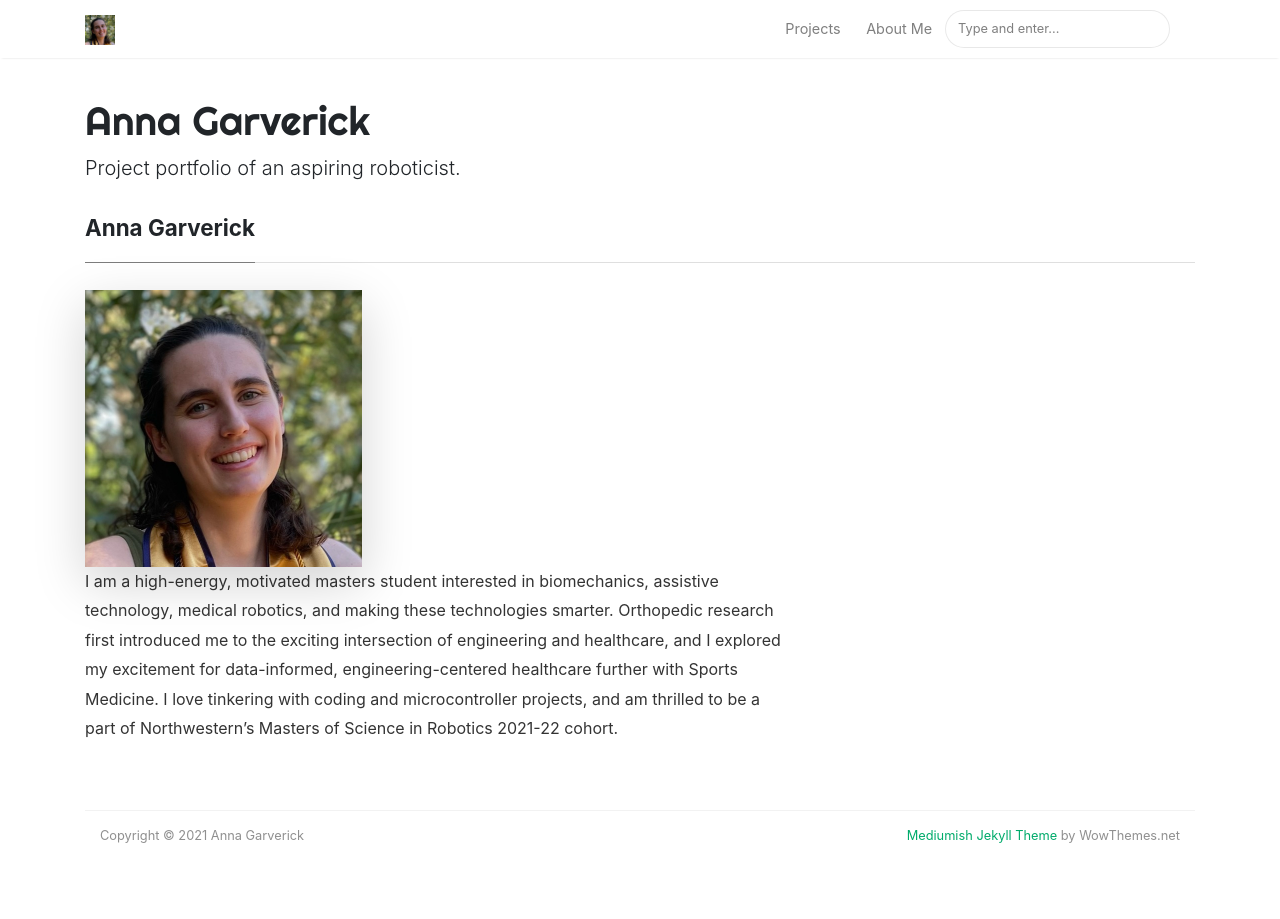
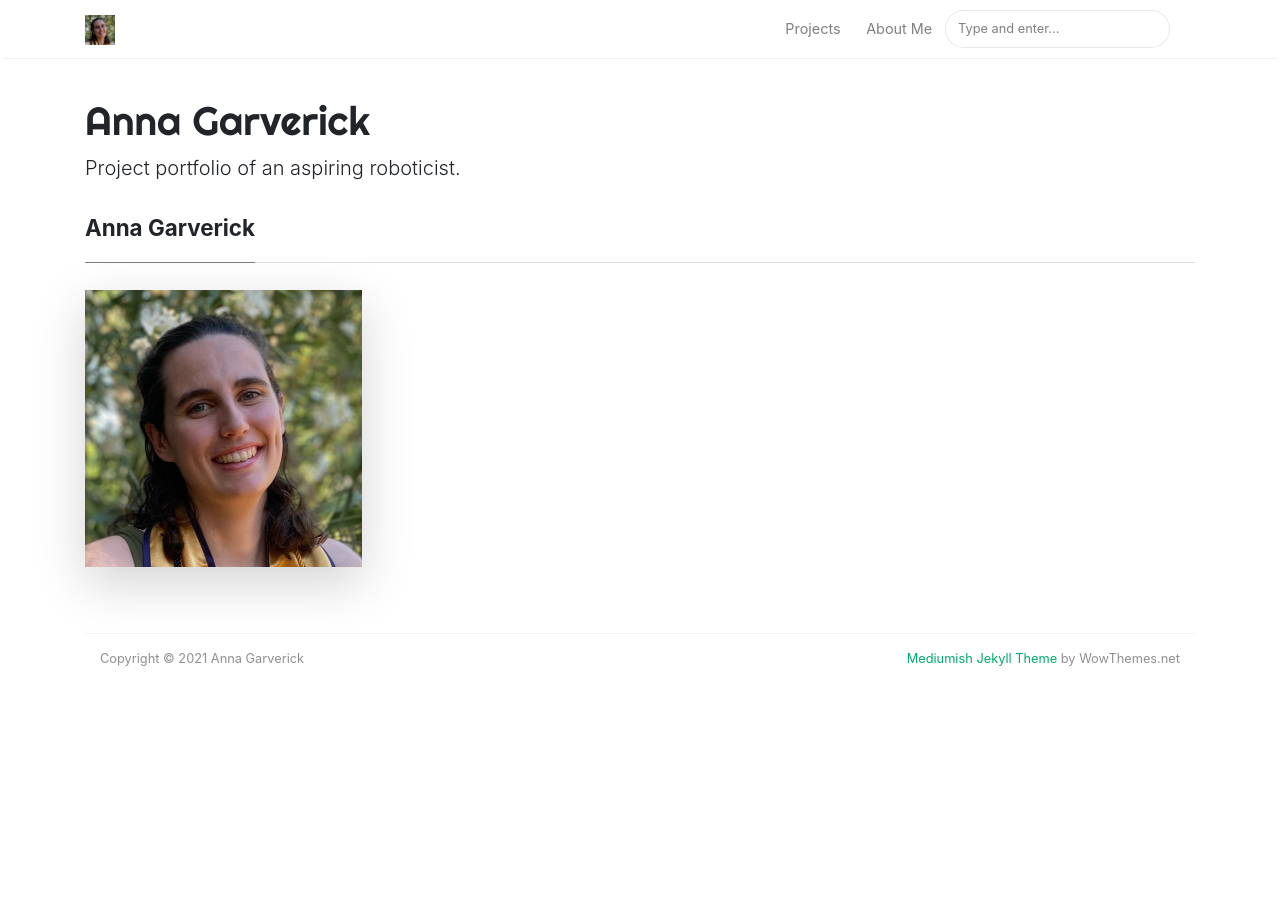
Before and after one commit to roy2909/roy2909.github.io, a Jekyll site: the page built from _pages/about.md, in a window 1280 px wide. Built offline with Jekyll 4.4.1, drawn with Linux system fonts in a browser that asks for light colours; nearby versions of some CDN libraries.

Commit message:
Updating layout

```diff
--- a/_pages/about.md
+++ b/_pages/about.md
@@ -10,7 +10,7 @@ comments: true
 
 <img class="shadow-lg" src="assets/images/headshot.jpeg" width = "277" height = "277" alt="Headshot"/>
 
-<p>I am a high-energy, motivated masters student interested in biomechanics, assistive technology, medical robotics, and making these technologies smarter. Orthopedic research first introduced me to the exciting intersection of engineering and healthcare, and I explored my excitement for data-informed, engineering-centered healthcare further with Sports Medicine. I love tinkering with coding and microcontroller projects, and am thrilled to be a part of Northwestern’s Masters of Science in Robotics 2021-22 cohort.</p>
+<p></p>
 
 </div>
 </div>
--- a/index.html
+++ b/index.html
@@ -30,7 +30,7 @@ title: Home
 
 <!-- Posts Index
 ================================================== -->
-<section class="recent-posts">
+<!-- <section class="recent-posts">
 
     <div class="section-title">
 
@@ -48,7 +48,7 @@ title: Home
 
     </div>
 
-</section>
+</section> -->
 
 <!-- Pagination
 ================================================== -->
```
Also changed, not shown: other parts of _pages/about.md (+1 -1 lines), other parts of index.html (+1 -1 lines), _posts/2020-10-15-Weird_Flex.md (+1 -1 lines).
